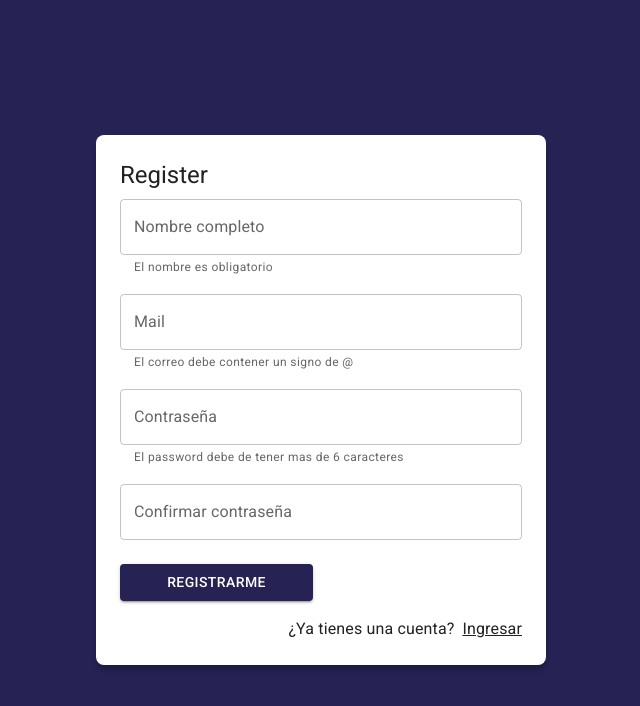
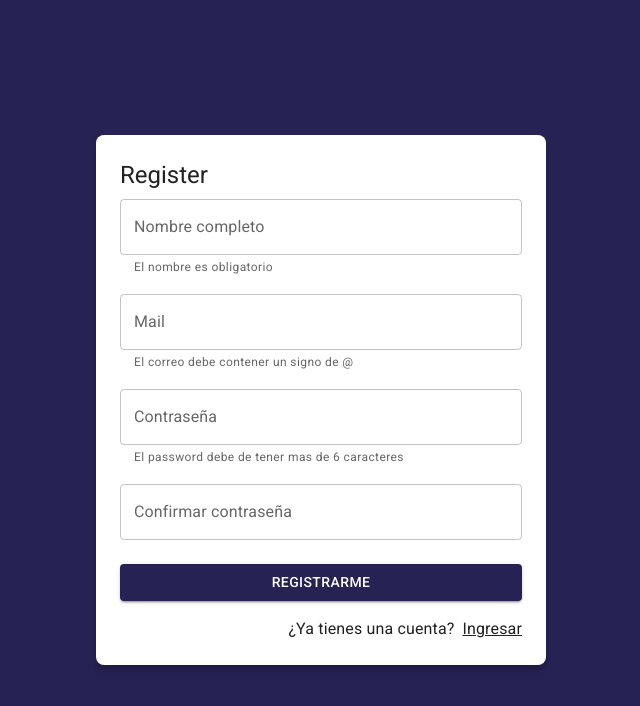
Before and after one commit to FabricioRivera2021/JournalApp, a React (Vite) app: page /auth/register in a window 1280 px wide. Shown: the top 706 px of the page, without its empty margins (319-959 px from the left). Built offline with nearby package versions, Linux system fonts and the light colour scheme.

Commit message:
creando los mensajes de error del formulario de registro

```diff
--- a/src/auth/pages/RegisterPage.jsx
+++ b/src/auth/pages/RegisterPage.jsx
@@ -1,10 +1,10 @@
 /* eslint-disable no-unused-vars */
-import { useState } from "react";
+import { useMemo, useState } from "react";
 import { Link as RouterLink } from "react-router-dom";
-import { Button, Link, Grid, TextField, Typography } from "@mui/material"
+import { Button, Link, Grid, TextField, Typography, Alert } from "@mui/material"
 import { AuthLayout } from "../layout/AuthLayout";
 import { useForm } from "../../hooks";
-import { useDispatch } from "react-redux";
+import { useDispatch, useSelector } from "react-redux";
 import { startCreatingUserWithEmailAndPassword } from "../../store/auth/thunks";
 
 
@@ -27,6 +27,10 @@ export const RegisterPage = () => {
 
   const dispatch = useDispatch();
   const [formSubmitted, setFormSubmitted] = useState(false);
+
+  const { status, errorMessage } = useSelector( state => state.auth )
+  //para que no este constantemente preguntando si esta autenticado
+  const isCheckingAuth = useMemo( () => status === 'checking', [status] )
 
   const { formState, displayName, email, password, confirmPass, onInputChange,
           isFormValid, displayNameValid, emailValid, passwordValid, confirmPassValid
@@ -96,10 +100,25 @@ export const RegisterPage = () => {
 
         {/* Buttons */}
         <Grid container
-          spacing={2}
-          sx={{marginTop: 1, marginBottom: 2}}>
-            <Grid item xs={12} sm={6}>
-              <Button variant="contained" fullWidth type="submit">
+              spacing={2}
+              sx={{marginTop: 1, marginBottom: 2}}>
+            <Grid item
+                  xs={12}
+                  sx={{
+                    display: (errorMessage)
+                      ? ''
+                      : 'none'
+            }}>
+              <Alert severity="error">
+                {errorMessage}
+              </Alert>
+            </Grid>
+            <Grid item xs={12}>
+              <Button variant="contained"
+                      fullWidth
+                      type="submit"
+                      disabled={isCheckingAuth}
+              >
                 Registrarme
               </Button>
             </Grid>
```
